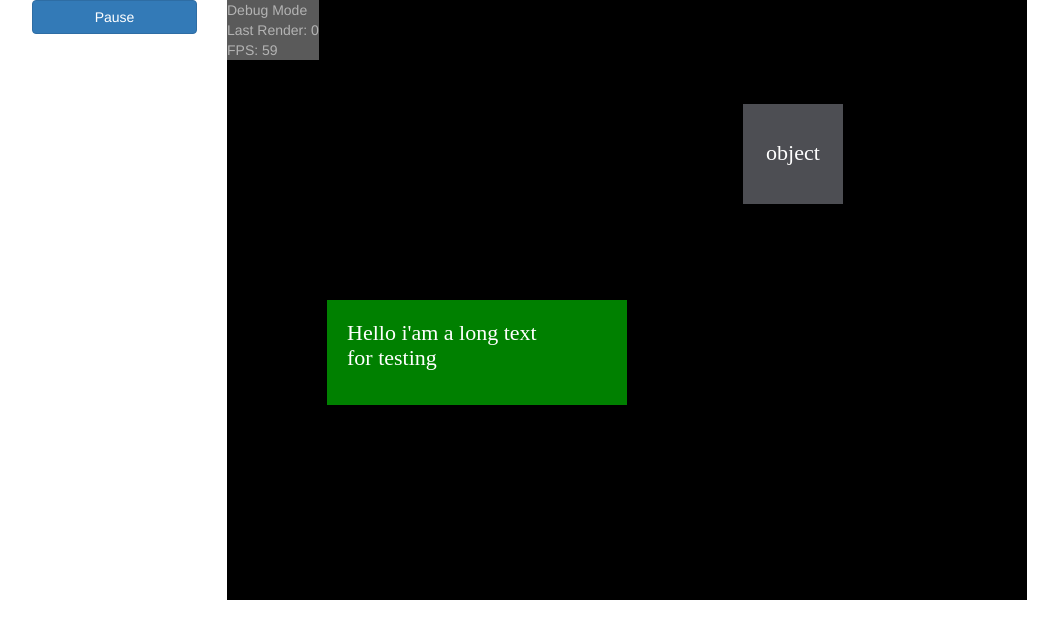
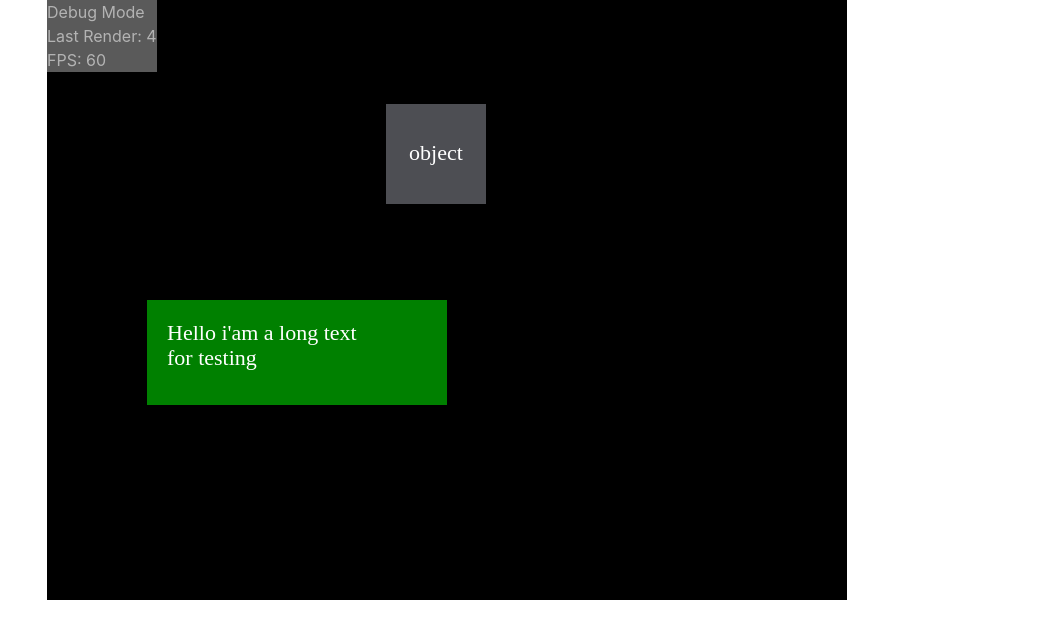
Before and after one commit to KaaPex/MoodRacer, a website built with webpack: page client/index.html in a window 1280 px wide. Shown: the whole page, without its empty margins (38-1096 px from the left). Built offline with nearby package versions, Linux system fonts and the light colour scheme.

Commit message:
Merge branch 'dev' of /Users/NikolaySmekalov/server/Game/htdocs with conflicts.

```diff
--- a/client/index.html
+++ b/client/index.html
@@ -1,18 +1,12 @@
 <!DOCTYPE html>
 <html>
 <head>
-    <link rel="stylesheet" href="/style/style.css">
-    <link rel="stylesheet" href="https://cdn.rawgit.com/twbs/bootstrap/v4-dev/dist/css/bootstrap.css">
+  <link rel="stylesheet" href="/style/style.css">
+  <link rel="stylesheet" href="https://cdn.rawgit.com/twbs/bootstrap/v4-dev/dist/css/bootstrap.css">
 </head>
 <body>
-    <div class="container">
-        <div class="row">
-            <div class="col-xs-4 col-md-2 js-test">
-                <button type="button" class="btn btn-primary btn-block js-pause">Pause</button>
-            </div>
-            <div class="col-xs-4 col-md-2 js-app"></div>
-        </div>
-    </div>
-    <script src="/bundle.js"></script>
+  <div class="container app"></div>
+
+  <script src="/bundle.js"></script>
 </body>
 </html>
--- a/client/src/index.js
+++ b/client/src/index.js
@@ -1,12 +1,6 @@
 "use strict";
-
-import DataManager from './core/DataManager';
 import Game from './core/Game';
-
-let test = document.querySelector(".js-test");
-
-
-let main = document.querySelector(".js-app");
+let main = document.querySelector(".app");
 let canvas = document.createElement("canvas");
 canvas.width = 800;
 canvas.height = 600;
@@ -14,22 +8,7 @@ canvas.className = 'game';
 
 main.appendChild(canvas);
 
-// Load data
-let dm = new DataManager();
-dm.preLoad();
-
-// start game
-let options = {fps: 60, debug: true};
+let options = {fps: 30, debug: true};
 let game = new Game(canvas, options);
 game.start();
-game.togglePause();
-
-let pauseBtn = document.querySelector(".js-pause");
-pauseBtn.addEventListener("click", (event) => {
-    game.togglePause();
-    if (event.target.innerHTML === "Pause") {
-        event.target.innerHTML = "Start";
-    } else {
-        event.target.innerHTML = "Pause";
-    }
-});
+//game.togglePause();
```
